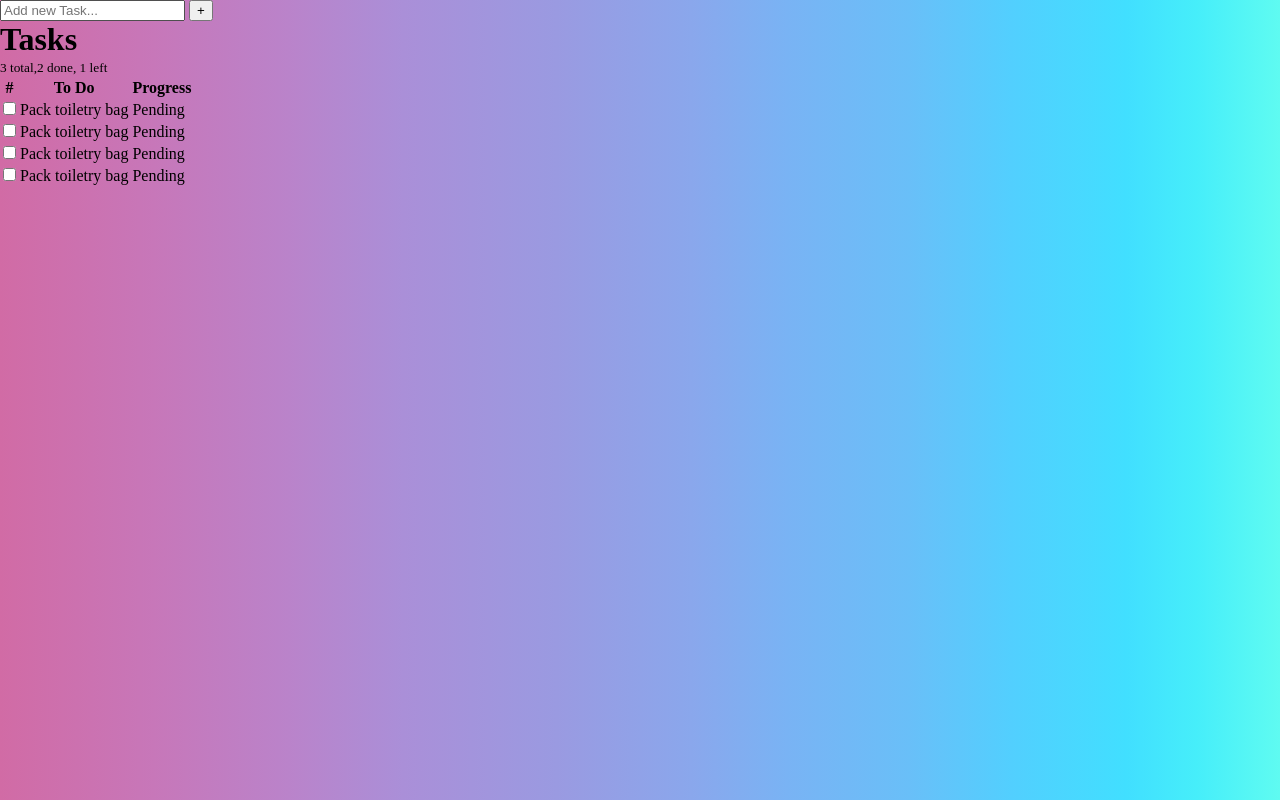
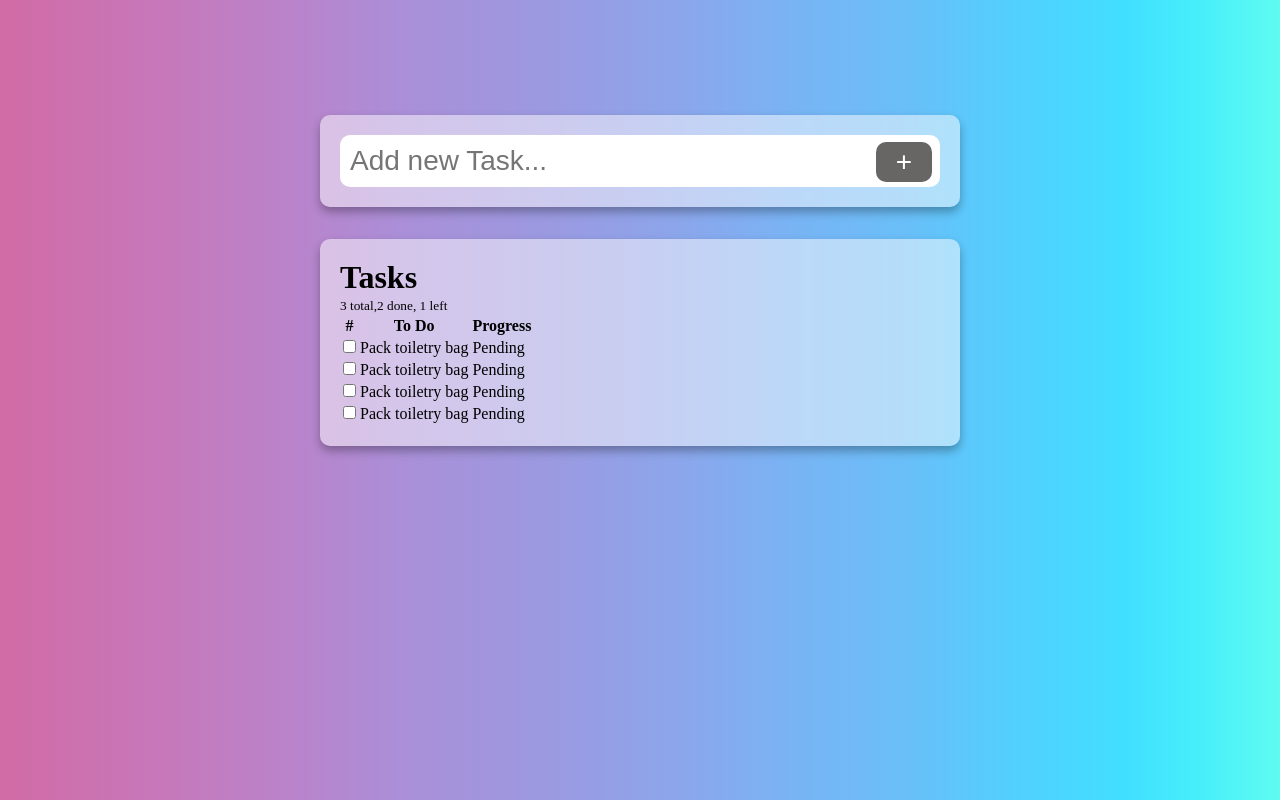
Before and after one commit to Pntawukamenya/Task-Holder, a plain HTML site: page index.html in a window 1280 px wide. Drawn offline with Linux system fonts and the light colour scheme.

Commit message:
Updated css again

```diff
--- a/css/main.css
+++ b/css/main.css
@@ -5,4 +5,48 @@
 
 body {
     background: linear-gradient(90deg, #D16BA5 0%, #C777B9 12%, #BA83CA 22.5%, #AA8FD8 31.5%, #9A9AE1 43.5%, #8AA7EC 54%, #79B3F4 61.5%, #69BFF8 71%, #52CFFE 79%, #41DFFF 88%, #46EEFA 93.5%, #5FFBF1 100%);
+    height: 70vh;
+    display: flex;
+    justify-content: center;
+    align-items: center;
 }
+
+.todo-form,.todo-table {
+    background: rgba(255, 253, 253, 0.50);
+    padding: 20px;
+    border-radius: 10px;
+    box-shadow: 0 5px 10px rgba(0, 0, 0, 0.3);
+    position: relative;
+    width: 50vw;
+}
+
+.todo-form input {
+    font-size: 28px;
+    line-height: 20px;
+    padding: 10px;
+    border: none;
+    border-radius: 10px;
+    width: 100%;
+}
+
+.todo-form button {
+    font-size: 28px;
+    line-height: 30px;
+    padding: 5px 20px;
+    border: none;
+    border-radius: 10px;
+    background: #686565;
+    color: white;
+    position: absolute;
+    right: 1em;
+    margin-top: 7px
+}
+
+/* Table */
+.todo-table {
+    margin-top: 2em;
+}
+
+.todo-table h1 {
+
+}
```
